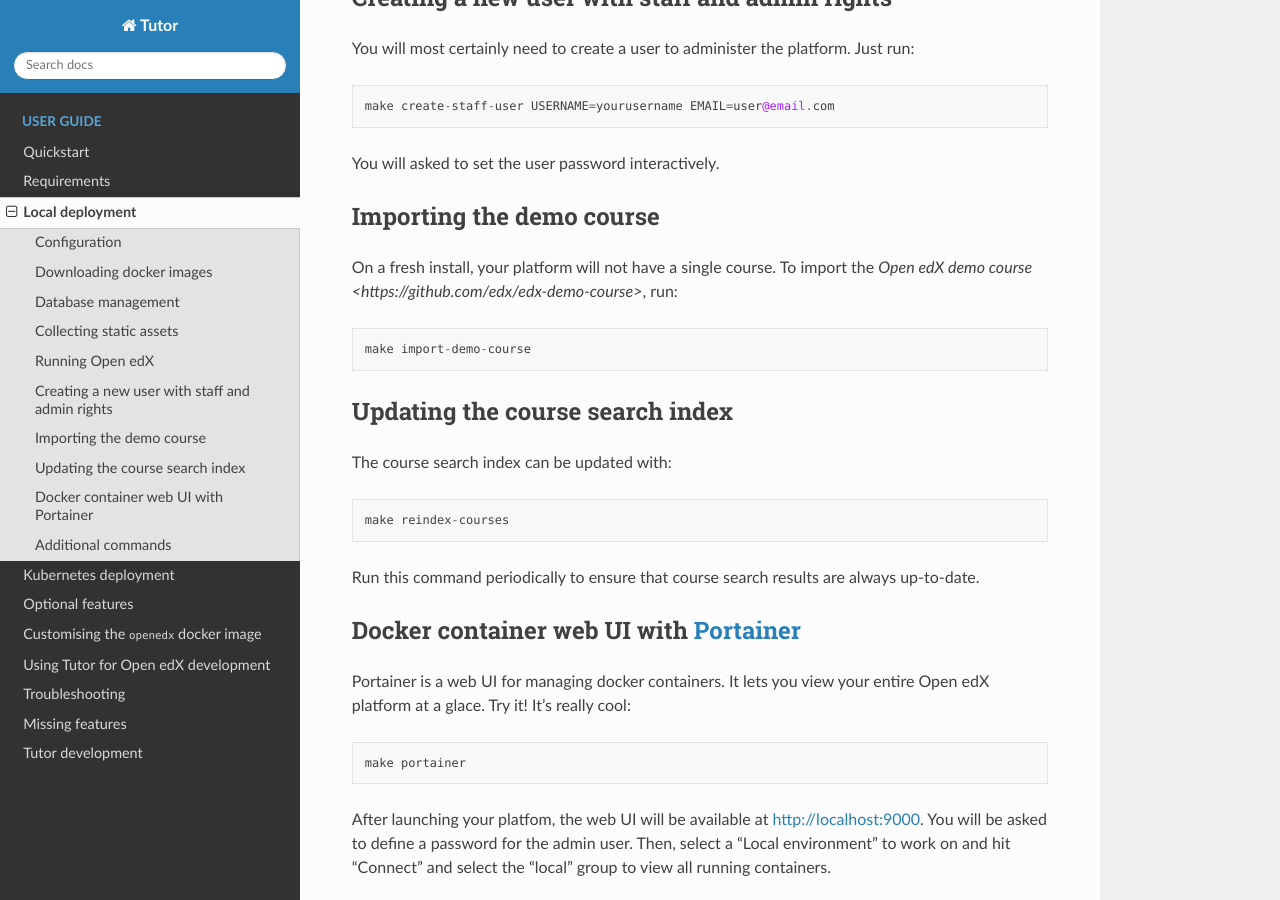
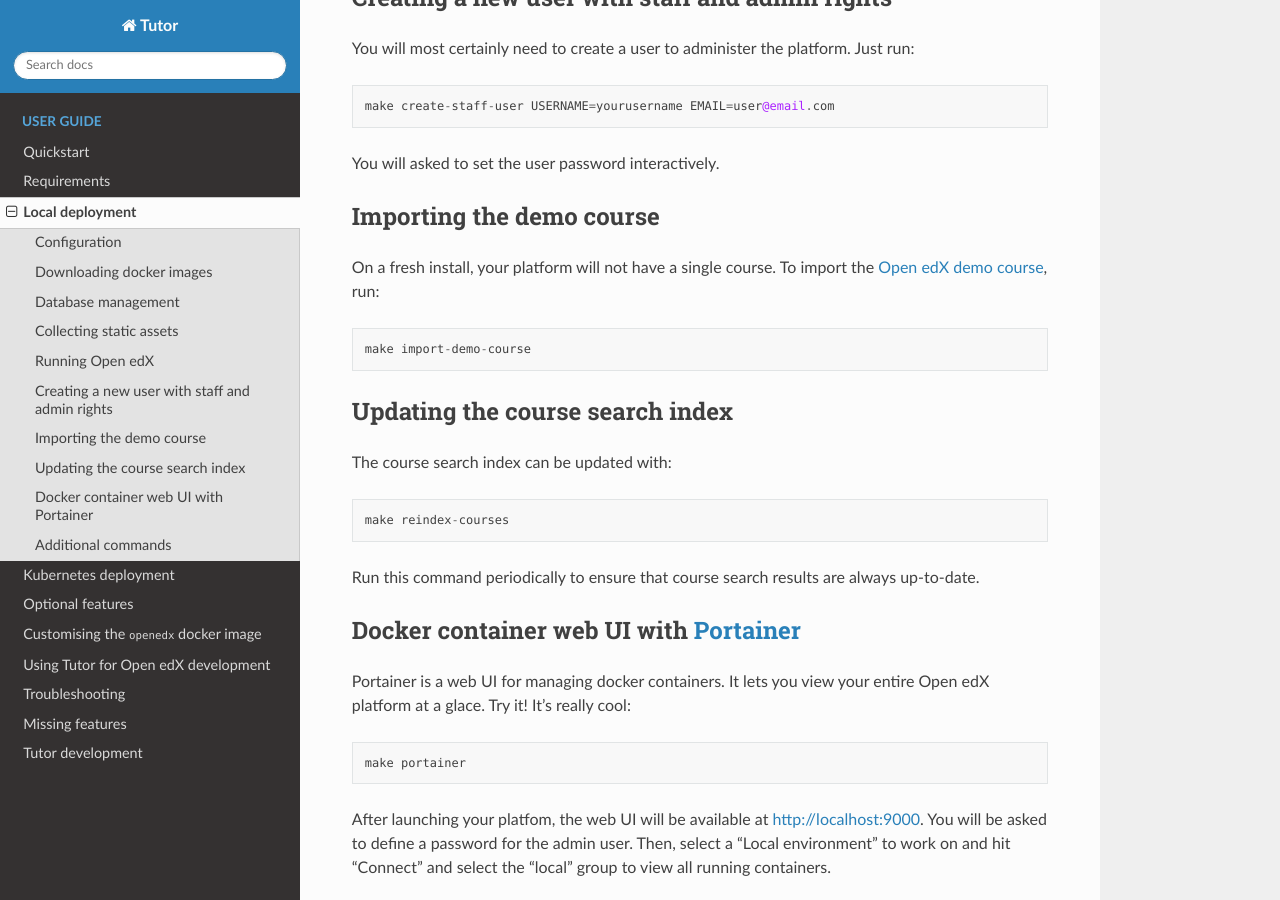
Before and after one commit to overhangio/tutor, a Sphinx documentation site: the page built from docs/local.rst, in a window 1280 px wide and 900 px high, scrolled down 1914 px. Built offline with Sphinx 7.4.7 and the Read the Docs theme 2.0.0, drawn with Linux system fonts in a browser that asks for light colours.

Commit message:
Fix docs demo course external link

```diff
--- a/docs/local.rst
+++ b/docs/local.rst
@@ -83,7 +83,7 @@ You will asked to set the user password interactively.
 Importing the demo course
 -------------------------
 
-On a fresh install, your platform will not have a single course. To import the `Open edX demo course <https://github.com/edx/edx-demo-course>`, run::
+On a fresh install, your platform will not have a single course. To import the `Open edX demo course <https://github.com/edx/edx-demo-course>`_, run::
 
     make import-demo-course
 
```
